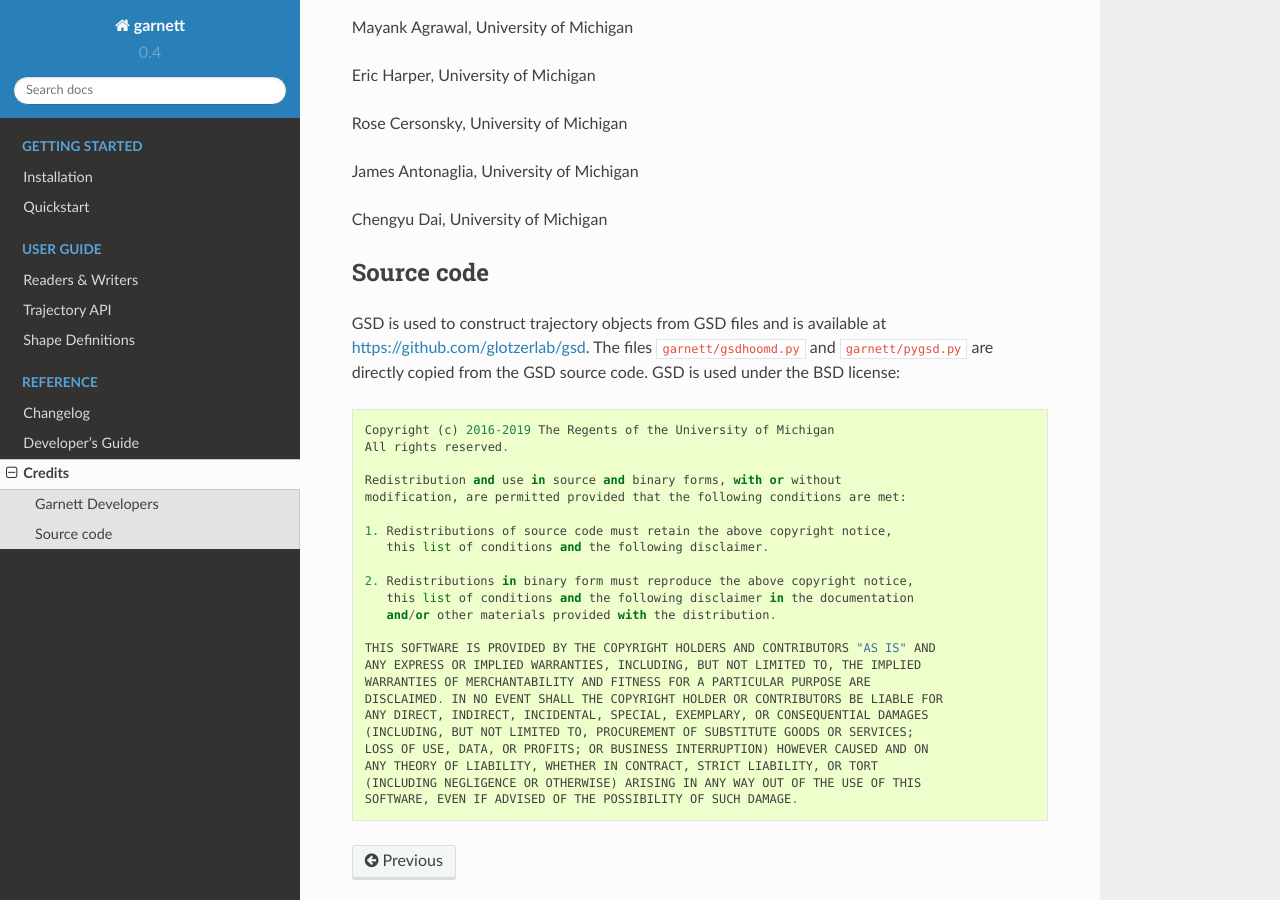
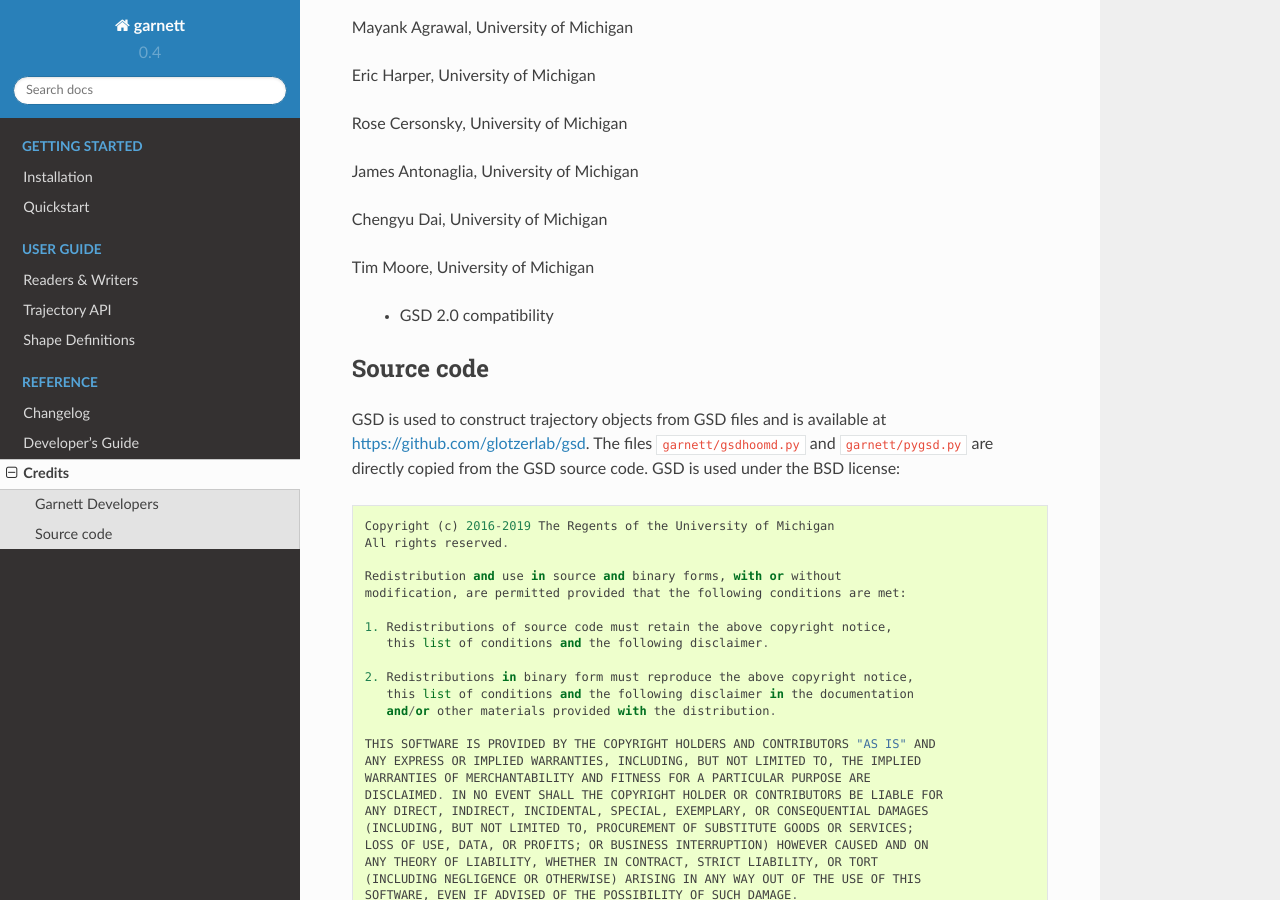
Before and after one commit to glotzerlab/garnett, a Sphinx documentation site: the page built from doc/credits.rst, in a window 1280 px wide and 900 px high, scrolled down 1737 px. Built offline with Sphinx 7.4.7 and the Read the Docs theme 2.0.0, drawn with Linux system fonts in a browser that asks for light colours.

Commit message:
Update credits

```diff
--- a/doc/credits.rst
+++ b/doc/credits.rst
@@ -78,6 +78,10 @@ James Antonaglia, University of Michigan
 
 Chengyu Dai, University of Michigan
 
+Tim Moore, University of Michigan
+
+    * GSD 2.0 compatibility
+
 Source code
 -----------
 
```
